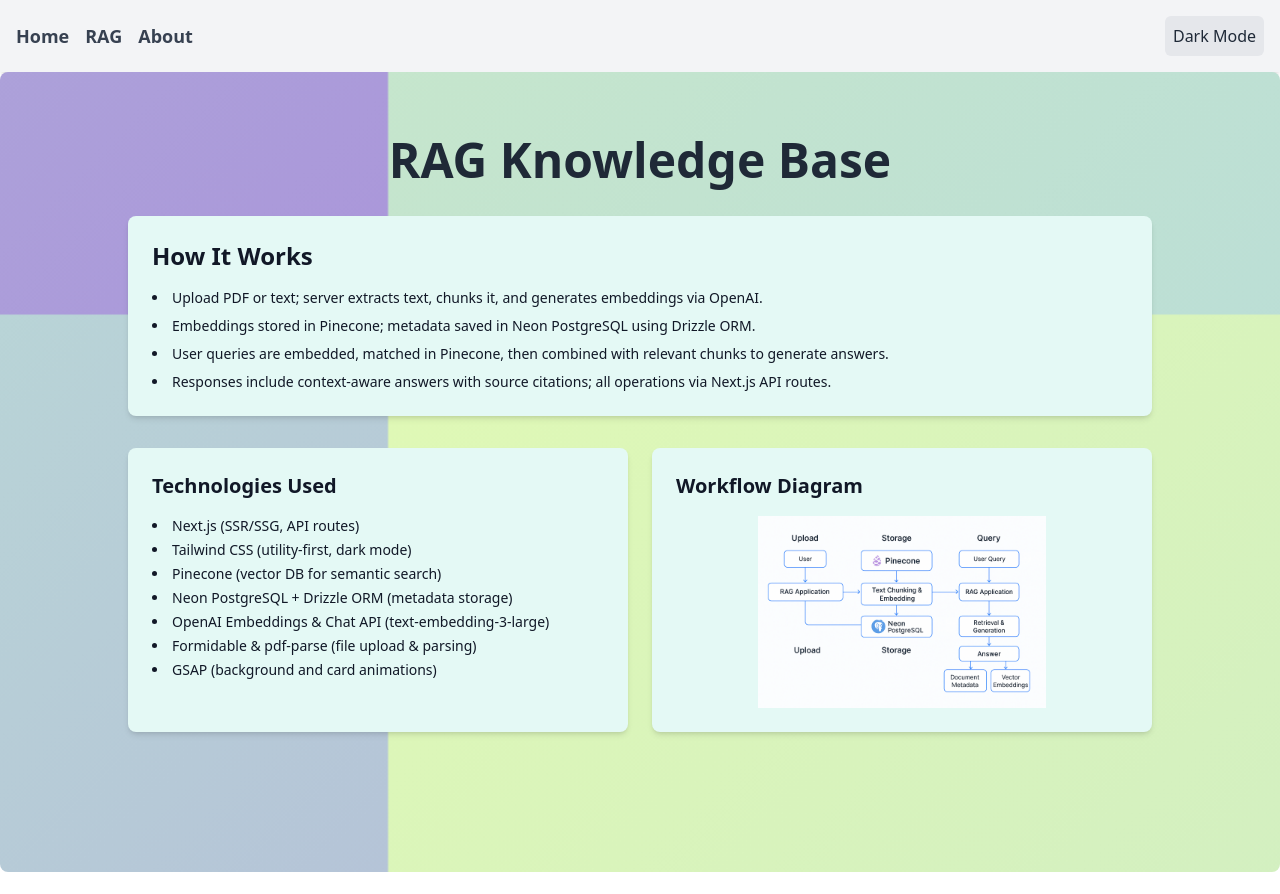
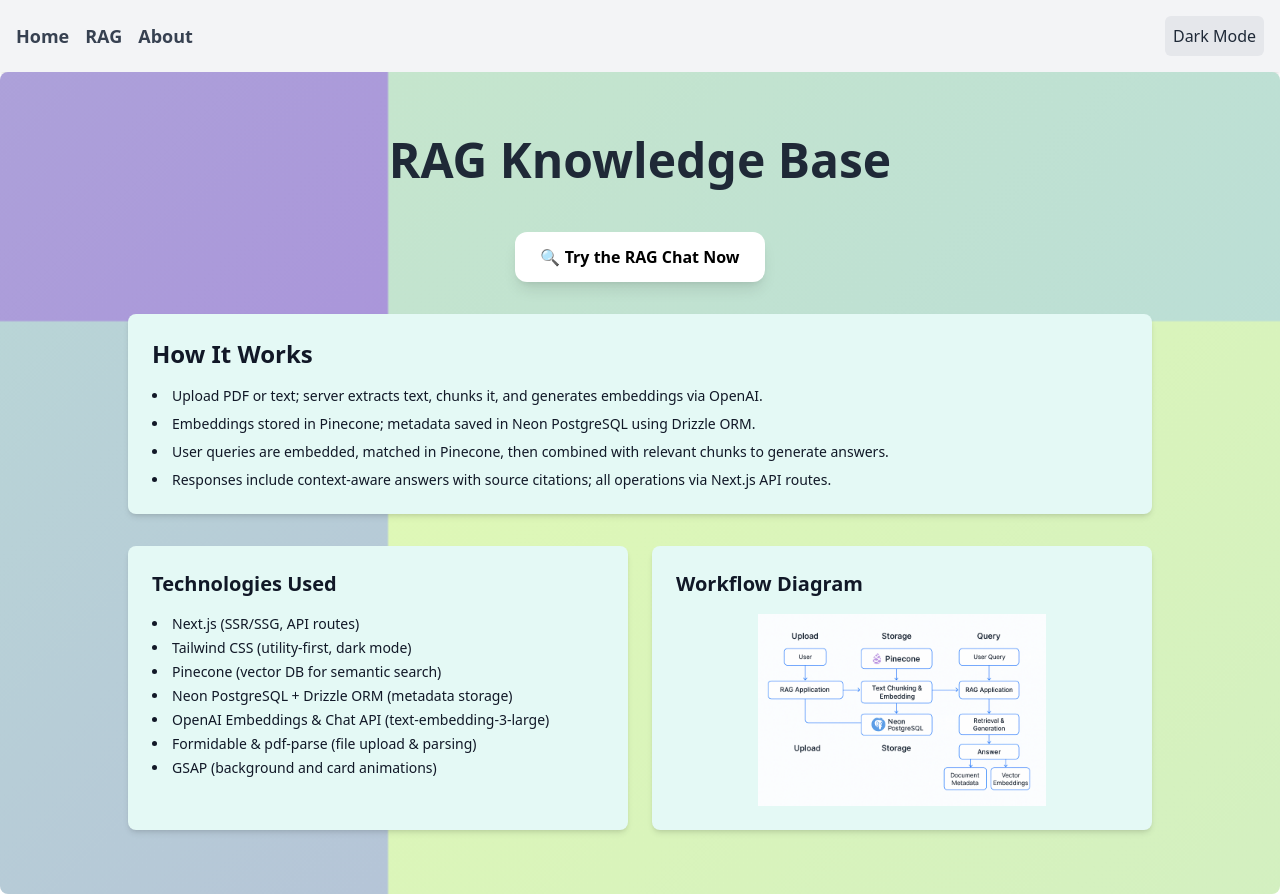
Before and after one commit to Gokulkiran418/rag-document-retrieval, a Next.js app: page / in a window 1280 px wide. Before the commit the page ends 872 px from the top, so only its background shows below. Built offline with nearby package versions, Linux system fonts and the light colour scheme.

Commit message:
Add try RAG button

```diff
--- a/src/app/about/page.tsx
+++ b/src/app/about/page.tsx
@@ -67,7 +67,7 @@ export default function AboutPage() {
       <motion.div
         initial={{ opacity: 0, y: -40 }}
         animate={{ opacity: 1, y: 0 }}
-        transition={{ duration: 1, ease: "easeOut" }}
+        transition={{ duration: 3, ease: "easeOut" }}
         className="p-6 bg-cardcolor-light dark:bg-card-glass-dark dark:backdrop-blur-md rounded-lg shadow-md space-y-4 text-text-light dark:text-white dark:border dark:border-[#1e2a3a]/60 dark:shadow-[0_0_12px_2px_rgba(149,1,1,0.2)]"
       >
         <h1 className="text-4xl font-bold">About Me</h1>
@@ -83,7 +83,7 @@ export default function AboutPage() {
       <motion.div
         initial={{ opacity: 0, y: 40 }}
         animate={{ opacity: 1, y: 0 }}
-        transition={{ duration: 1, ease: "easeOut" }}
+        transition={{ duration: 3, ease: "easeOut" }}
         className="p-6 bg-cardcolor-light dark:bg-card-glass-dark dark:backdrop-blur-md rounded-lg shadow-md space-y-4 text-text-light dark:text-white dark:border dark:border-[#1e2a3a]/60 dark:shadow-[0_0_12px_2px_rgba(149,1,1,0.2)]"
       >
         <h2 className="text-2xl font-semibold">Contact Info</h2>
--- a/src/app/page.tsx
+++ b/src/app/page.tsx
@@ -5,6 +5,7 @@ import gsap from "gsap";
 import { useTheme } from "../context/ThemeContext";
 import { motion } from "framer-motion";
 import Image from 'next/image';
+import Link from "next/link";
 
 type Tween = gsap.core.Tween;
 
@@ -53,12 +54,27 @@ return (
         className={`relative z-10 max-w-5xl mx-auto space-y-8 text-${theme === 'light' ? 'gray-800' : 'gray-100'} `}
       >
         <h1 className="text-5xl font-bold text-center">RAG Knowledge Base</h1>
-
+        <motion.div
+        initial={{ opacity: 0, y: 40 }}
+        animate={{ opacity: 1, y: 0 }}
+        transition={{ duration: 2, delay: 0.3, ease: "easeOut" }}
+        className="flex justify-center"
+      >
+        <Link href="/rag">
+          <motion.button
+            whileHover={{ scale: 1.05 }}
+            whileTap={{ scale: 0.95 }}
+            className="mt-4 px-6 py-3 bg-white dark:bg-black back drop-blur-md text-black dark:text-white font-semibold rounded-xl border border-white/20 shadow-lg transition duration-300 hover:bg-white/20"
+          >
+            🔍 Try the RAG Chat Now
+          </motion.button>
+        </Link>
+      </motion.div>
         {/* Full-width Project Explanation Card */}
        <motion.div
           initial={{ opacity: 0, y: -40 }}
           animate={{ opacity: 1, y: 0 }}
-          transition={{ duration: 1, ease: "easeOut" }}
+          transition={{ duration: 2, ease: "easeOut" }}
           className="p-6 bg-cardcolor-light dark:bg-card-glass-dark dark:backdrop-blur-md rounded-lg shadow-md space-y-4 text-text-light dark:text-white dark:border dark:border-[#1e2a3a]/60 dark:shadow-[0_0_12px_2px_rgba(149,1,1,0.2)]"
         >
           <h2 className="text-2xl font-semibold">How It Works</h2>
@@ -70,13 +86,14 @@ return (
           </ul>
         </motion.div>
 
+
         {/* Two Cards Side by Side */}
       <div className="grid grid-cols-1 lg:grid-cols-2 gap-6">
   {/* Left Card */}
   <motion.div
     initial={{ opacity: 0, x: -40 }}
     animate={{ opacity: 1, x: 0 }}
-    transition={{ duration: 1, ease: "easeOut" }}
+    transition={{ duration: 4, ease: "easeOut" }}
     className="p-6 bg-cardcolor-light dark:bg-card-glass-dark dark:backdrop-blur-md rounded-lg shadow-md space-y-4 text-text-light dark:text-white dark:border dark:border-[#1e2a3a]/60 dark:shadow-[0_0_12px_2px_rgba(149,1,1,0.2)]"
   >
     <h2 className="text-xl font-semibold">Technologies Used</h2>
@@ -95,7 +112,7 @@ return (
       <motion.div
         initial={{ opacity: 0, x: 40 }}
         animate={{ opacity: 1, x: 0 }}
-        transition={{ duration: 1, ease: "easeOut" }}
+        transition={{ duration: 4, ease: "easeOut" }}
         className="p-6 bg-cardcolor-light dark:bg-card-glass-dark dark:backdrop-blur-md rounded-lg shadow-md space-y-4 text-text-light dark:text-white dark:border dark:border-[#1e2a3a]/60 dark:shadow-[0_0_12px_2px_rgba(149,1,1,0.2)]"
       >
         <h2 className="text-xl font-semibold mb-4">Workflow Diagram</h2>
--- a/src/app/rag/page.tsx
+++ b/src/app/rag/page.tsx
@@ -235,7 +235,7 @@ export default function RagPage() {
           RAG Knowledge Base
         </h1>
         <p className="text-center text-sm text-gray-600 dark:text-gray-400 italic">
-        (Yes, this is part of my portfolio to land a job 😄 — everything’s limited because I’m using free-tier tech. Use it wisely!)
+        (Yes, this is for my portfolio to land a job 😄 — everything’s limited because I’m using free-tier tech. Use it wisely!)
       </p>
 
         {/* Upload + Query Side-by-Side Container */}
```
